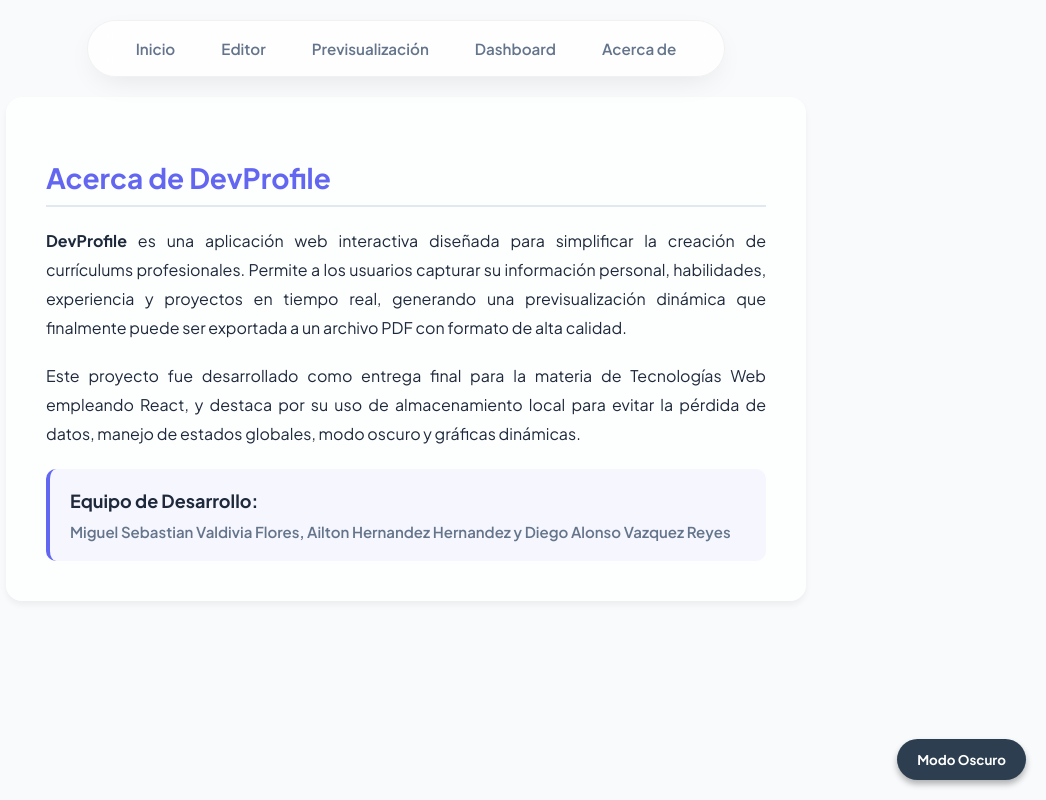
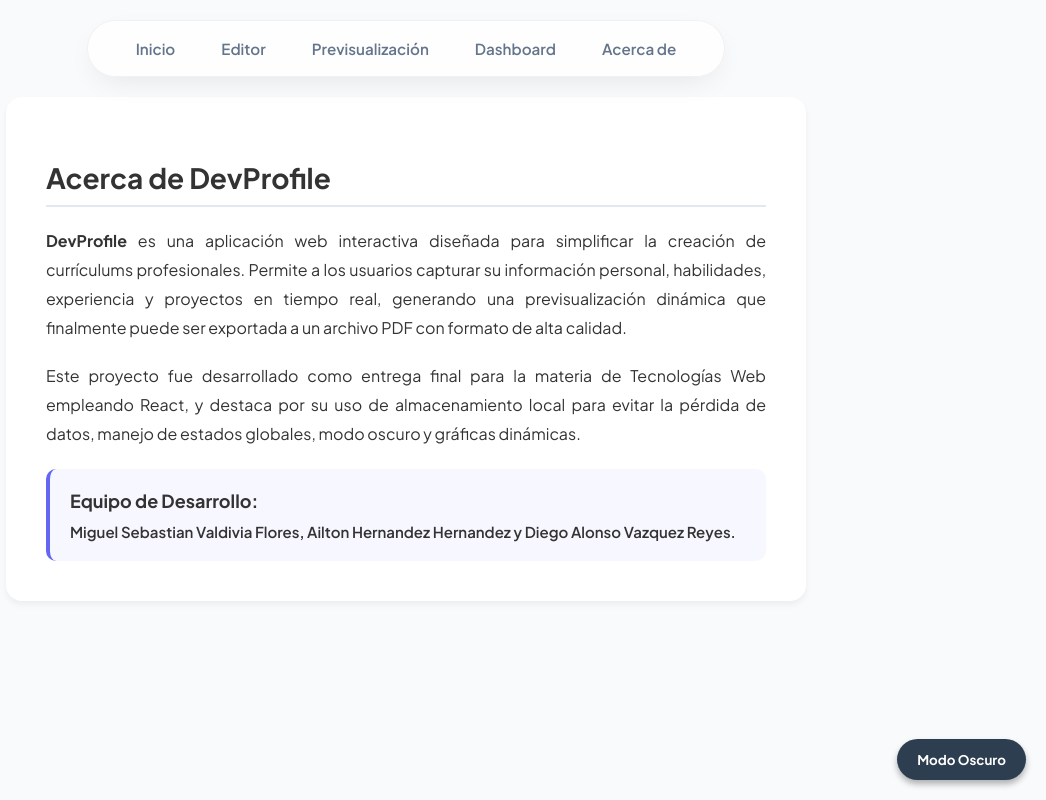
Before and after one commit to AiltonHrdz/ProyectoFinal, a React (Vite) app: page /about in a window 1280 px wide. Shown: the whole page, without its empty margins (234-1280 px from the left). Built offline with nearby package versions, Linux system fonts and the light colour scheme.

Commit message:
fix: correccion final de contrastes en el dashboard para modo oscuro

```diff
--- a/src/index.css
+++ b/src/index.css
@@ -137,3 +137,23 @@
   transform: translateY(-1px);
   box-shadow: 0 10px 15px -3px rgba(99, 102, 241, 0.3);
 }
+
+.tarjeta-adaptable {
+  background-color: #ffffff;
+  color: #333333;
+}
+.caja-equipo {
+  background-color: rgba(99, 102, 241, 0.05);
+}
+
+.dark-mode .tarjeta-adaptable {
+  background-color: #1e293b !important;
+  color: #f8fafc !important;
+}
+.dark-mode .caja-equipo {
+  background-color: rgba(99, 102, 241, 0.15) !important;
+}
+.dark-mode h2.titulo-primario {
+  color: #818cf8 !important;
+  border-bottom-color: #334155 !important;
+}
--- a/src/pages/About.jsx
+++ b/src/pages/About.jsx
@@ -2,28 +2,27 @@
 
 export default function About() {
   return (
-    <div style={{ padding: '40px', maxWidth: '800px', margin: '0 auto', backgroundColor: 'var(--glass-white)', borderRadius: '16px', boxShadow: '0 4px 6px rgba(0,0,0,0.05)' }}>
-      <h2 style={{ color: 'var(--primary)', marginBottom: '20px', fontSize: '28px', borderBottom: '2px solid #e2e8f0', paddingBottom: '10px' }}>
+    <div className="tarjeta-adaptable" style={{ padding: '40px', maxWidth: '800px', margin: '0 auto', borderRadius: '16px', boxShadow: '0 4px 6px rgba(0,0,0,0.05)' }}>
+      <h2 className="titulo-primario" style={{ marginBottom: '20px', fontSize: '28px', borderBottom: '2px solid #e2e8f0', paddingBottom: '10px' }}>
         Acerca de DevProfile
       </h2>
 
-      {/* --- DESCRIPCIÓN BREVE DE LA APLICACIÓN --- */}
       <p style={{ lineHeight: '1.8', fontSize: '16px', textAlign: 'justify', marginBottom: '20px' }}>
         <strong>DevProfile</strong> es una aplicación web interactiva diseñada para simplificar la creación de currículums profesionales.
-         Permite a los usuarios capturar su información personal, habilidades, experiencia y proyectos en tiempo real,
-          generando una previsualización dinámica que finalmente puede ser exportada a un archivo PDF con formato de alta calidad.
+         Permite a los usuarios capturar su información personal, habilidades, experiencia y proyectos en tiempo real, generando una
+          previsualización dinámica que finalmente puede ser exportada a un archivo PDF con formato de alta calidad.
       </p>
 
       <p style={{ lineHeight: '1.8', fontSize: '16px', textAlign: 'justify', marginBottom: '20px' }}>
         Este proyecto fue desarrollado como entrega final para la materia de Tecnologías Web empleando React,
-        y destaca por su uso de almacenamiento local para evitar la pérdida de datos, manejo de estados globales,
-        modo oscuro y gráficas dinámicas.
+         y destaca por su uso de almacenamiento local para evitar la pérdida de datos, manejo de estados globales,
+          modo oscuro y gráficas dinámicas.
       </p>
 
-      <div style={{ padding: '20px', backgroundColor: 'rgba(99, 102, 241, 0.05)', borderRadius: '10px', borderLeft: '4px solid var(--primary)' }}>
-        <h3 style={{ margin: '0 0 10px 0', fontSize: '18px', color: '#1e293b' }}>Equipo de Desarrollo:</h3>
-        <p style={{ margin: 0, fontSize: '15px', color: '#64748b', fontWeight: '600' }}>
-          Miguel Sebastian Valdivia Flores, Ailton Hernandez Hernandez y Diego Alonso Vazquez Reyes
+      <div className="caja-equipo" style={{ padding: '20px', borderRadius: '10px', borderLeft: '4px solid #6366f1' }}>
+        <h3 style={{ margin: '0 0 10px 0', fontSize: '18px' }}>Equipo de Desarrollo:</h3>
+        <p style={{ margin: 0, fontSize: '15px', fontWeight: '600' }}>
+          Miguel Sebastian Valdivia Flores, Ailton Hernandez Hernandez y Diego Alonso Vazquez Reyes.
         </p>
       </div>
     </div>
--- a/src/pages/Dashboard.jsx
+++ b/src/pages/Dashboard.jsx
@@ -38,8 +38,8 @@
       <p>Resumen visual de tus competencias técnicas registradas[cite: 122].</p>
 
       {skills.length === 0 ? (
-        <div style={{ padding: '20px', backgroundColor: '#f8f9fa', borderRadius: '8px', textAlign: 'center', border: '1px solid #eaeaea' }}>
-          <p>Aún no has agregado habilidades. Ve al Editor para registrarlas y ver tu gráfica.</p>
+        <div className="tarjeta-adaptable" style={{ padding: '30px', textAlign: 'center', borderRadius: '8px' }}>
+          <p style={{ margin: 0 }}>Aún no has agregado habilidades. Ve al Editor para registrarlas y ver tu gráfica.</p>
         </div>
       ) : (
         <div style={{ height: '400px', width: '100%', backgroundColor: '#fff', padding: '20px', borderRadius: '8px', border: '1px solid #eaeaea', boxShadow: '0 4px 6px rgba(0,0,0,0.05)' }}>
```
